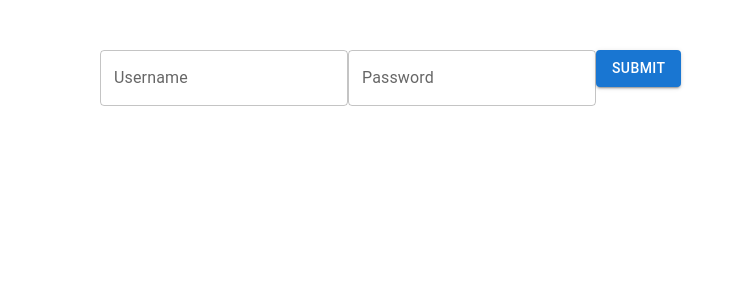
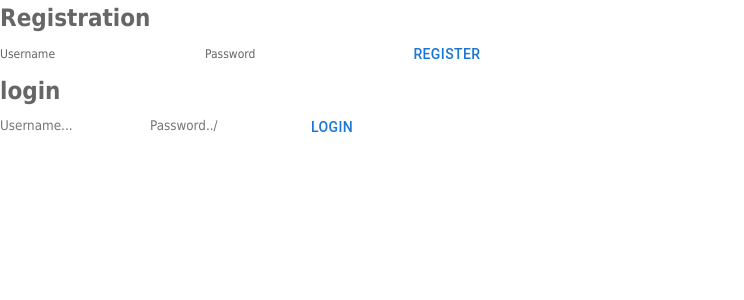
Before and after one commit to aidenfairman/BUCS411A5, a React (Create React App) app in the folder react-cs411/: page /login in a window 1280 px wide. Shown: the top 300 px of the page, without its empty margins (0-744 px from the left). Built offline with nearby package versions, Linux system fonts and the light colour scheme.

Commit message:
Add routing for the login and home page

```diff
--- a/react-cs411/src/Components/Login.js
+++ b/react-cs411/src/Components/Login.js
@@ -1,50 +1,42 @@
 import React from 'react';
 // import TextField from '@material-ui/core/TextField';
 import { Button, TextField} from '@mui/material';
+import { useState } from 'react';
 import "../css/Login.css"
 
-export default class Login extends React.Component {
-  constructor(props) {
-    super(props);
-    this.state = {
-      username: '',
-      password: '',
-    };
-  }
+function Login ()  {
 
-  handleUsernameChange = (event) => {
-    this.setState({ username: event.target.value });
-  }
 
-  handlePasswordChange = (event) => {
-    this.setState({ password: event.target.value });
-  }
+  const [usernameReg, setUsernameReg] = useState('')
+  const [passwordReg, setPasswordReg] = useState('')
 
-  handleSubmit = (event) => {
-    event.preventDefault();
-    // call the backend API to verify the username and password
-  }
-
-  render() {
     return (
-      <div className='login-box'>
-      <form onSubmit={this.handleSubmit}>
-        <TextField
-          label="Username"
-          value={this.state.username}
-          onChange={this.handleUsernameChange}
-        />
-        <TextField
-          label="Password"
-          type="password"
-          value={this.state.password}
-          onChange={this.handlePasswordChange}
-        />
-        <Button type="submit" variant="contained" color="primary">
-          Submit
-        </Button>
-      </form>
+      <div>
+        <div className="registration">
+          <h1>Registration</h1>
+          <label>Username</label>
+          <input
+          type="text"
+          onChange={(e) =>
+          {setUsernameReg(e.target.value);
+           }} />
+          <label>Password</label>
+          <input
+          type="text"
+          onChange={(e) =>
+          {setPasswordReg(e.target.value);
+           }} />
+          <Button>Register</Button>
+        </div>
+        <div className='login'>
+          <h1>login</h1>
+          <input type="text" placeholder="Username..."/ >
+          <input type="password" placeholder="Password../" />
+          <Button>Login</Button>
+        </div>
       </div>
     );
-  }
+
 }
+
+export default Login;
```
Also changed, not shown: 1 other file (tests, documents, lock files or other folders).
